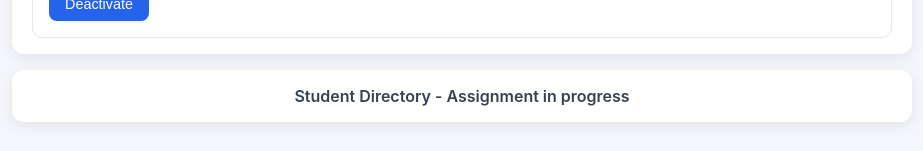
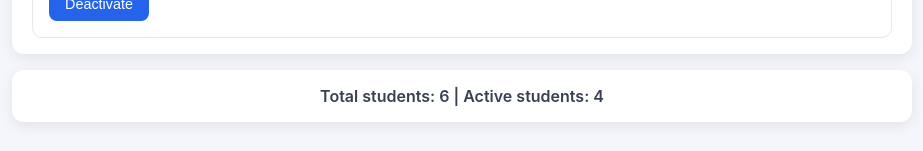
Before and after one commit to OkashaAbdalla/StudentProfileDP_, a React (Create React App) app: page / in a window 1280 px wide. Shown: the part 1496-1647 px from the top of the page, without its empty margins (178-1101 px from the left). Built offline with nearby package versions, Linux system fonts and the light colour scheme.

Commit message:
add dynamic footer summary counts

```diff
--- a/src/App.js
+++ b/src/App.js
@@ -57,6 +57,7 @@ const initialStudents = [
 
 function App() {
   const [students, setStudents] = useState(initialStudents);
+  const activeStudents = students.filter((student) => student.isActive).length;
 
   function toggleActive(id) {
     setStudents((prevStudents) =>
@@ -72,7 +73,7 @@ function App() {
     <main className="app">
       <Header />
       <ProfileList students={students} onToggleActive={toggleActive} />
-      <Footer totalStudents={students.length} />
+      <Footer totalStudents={students.length} activeStudents={activeStudents} />
     </main>
   );
 }
--- a/src/components/Footer.jsx
+++ b/src/components/Footer.jsx
@@ -1,5 +1,9 @@
-function Footer() {
-  return <footer className="footer">Student Directory - Assignment in progress</footer>;
+function Footer({ totalStudents, activeStudents }) {
+  return (
+    <footer className="footer">
+      Total students: {totalStudents} | Active students: {activeStudents}
+    </footer>
+  );
 }
 
 export default Footer;
```
